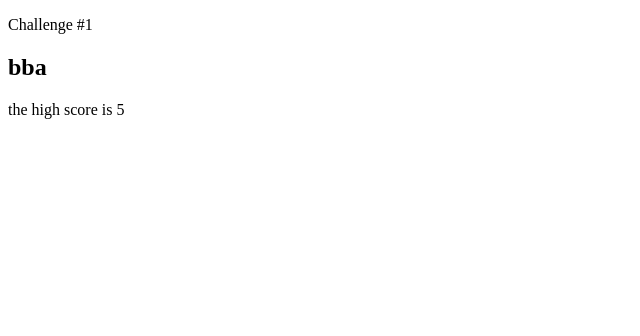
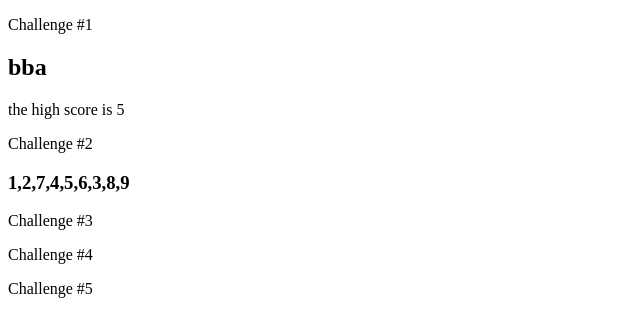
Before and after one commit to Junochop/jsArrayChallenges, a plain HTML site: page index.html in a window 1280 px wide. Shown: the whole page, without its empty margins (0-640 px from the left). Drawn offline with Linux system fonts and the light colour scheme.

Commit message:
challenge 2

```diff
--- a/index.html
+++ b/index.html
@@ -11,9 +11,13 @@
 <body>
     <p>Challenge #1</p>
     <div id="challenge-1"></div>
+    <p>Challenge #2</p>
     <div id="challenge-2"></div>
+    <p>Challenge #3</p>
     <div id="challenge-3"></div>
+    <p>Challenge #4</p>
     <div id="challenge-4"></div>
+    <p>Challenge #5</p>
     <div id="challenge-5"></div>
     <div id="challenge-6"></div>
     <div id="challenge-7"></div>
--- a/main.js
+++ b/main.js
@@ -30,3 +30,23 @@ if (total1 >= total2){
 } else {
     document.getElementById("challenge-1").innerHTML = "<h2>" + splitInput[1] + "</h2>"+ "the high score is " + total2;
 }
+
+
+//Challenge 2: Option 1
+
+var challengeTwoInputA = [1, 2, 3, 4, 5, 6, 7, 8, 9];
+var challengeTwoInputB = [12, 13, 14];
+var string1 = challengeTwoInputA.toString();
+
+function changeNum(xxx){
+    xxx = xxx.replace(/3/g, "a").replace(/7/g,"b");
+    xxx = xxx.replace(/a/g, 7).replace(/b/g, 3);
+    return xxx;
+}
+
+document.getElementById("challenge-2").innerHTML = "<h3>" + changeNum(string1)+ "</h3>";
+
+//Challenge 2: Option 2
+// var string2 = string1.replace(/3/g, "a").replace(/7/g,"b");
+// var string3 = string2.replace(/a/g, 7).replace(/b/g, 3);
+// console.log(string3);
```
